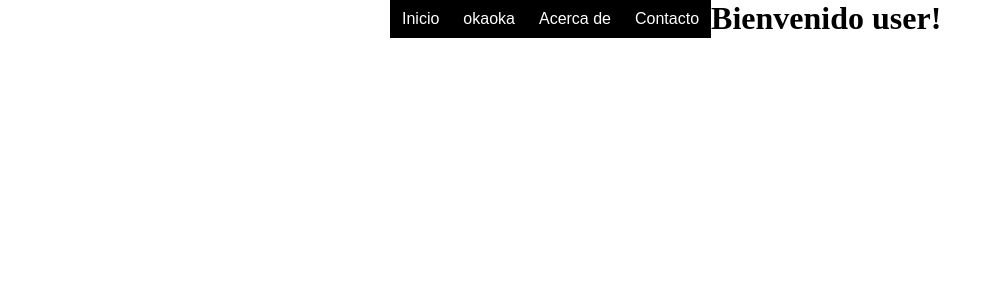
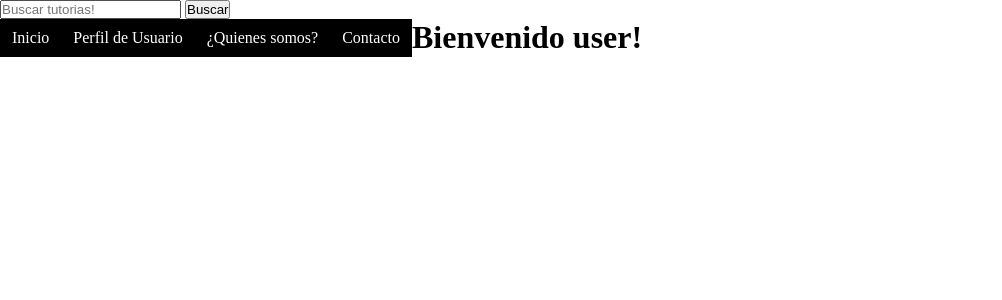
Before and after one commit to PabloReszczynski/Tics, a PHP site: page /welcome2.php in a window 1280 px wide. Shown: the top 300 px of the page, without its empty margins (0-1002 px from the left). Run offline with PHP 8.4, Linux system fonts and the light colour scheme.

Commit message:
welcome con search bar y menu, falta agregar bootstrap

```diff
--- a/welcome2.php
+++ b/welcome2.php
@@ -56,35 +56,24 @@
 			</style>
   </head>
   <body>
-    <div id="header">
-			<ul class="nav">
-				<li><a href="">Inicio</a></li>
-				<li><a href="">okaoka</a>
-					<ul>
-						<li><a href="">pablo<3</a></li>
-						<li><a href="">paulii</a></li>
-						<li><a href="">nelsonnss</a></li>
-						<li><a href=""></a>
-							<ul>
-								<li><a href="">Submenu1</a></li>
-								<li><a href="">Submenu2</a></li>
-								<li><a href="">Submenu3</a></li>
-								<li><a href="">Submenu4</a></li>
-							</ul>
-						</li>
-					</ul>
-				</li>
-				<li><a href="">Acerca de</a>
-					<ul>
-						<li><a href="">Submenu1</a></li>
-						<li><a href="">Submenu2</a></li>
-						<li><a href="">Submenu3</a></li>
-						<li><a href="">Submenu4</a></li>
-					</ul>
-				</li>
-				<li><a href="">Contacto</a></li>
-			</ul>
-		</div>
+  	<div class="row">
+  <div class="col-lg-6">
+    <div class="input-group">
+      <input type="text" class="form-control" placeholder="Buscar tutorias!">
+      <span class="input-group-btn">
+        <button class="btn btn-default" type="button">Buscar</button>
+      </span>
+    </div><!-- /input-group -->
+  </div><!-- /.col-lg-6 -->
+</div><!-- /.row -->
+    <div>
+    	<ul class="nav nav-pills nav-stacked">
+  <li role="presentation" class="active"><a href="#">Inicio</a></li>
+  <li role="presentation"><a href="#">Perfil de Usuario</a></li>
+  <li role="presentation"><a href="#">¿Quienes somos?</a></li>
+  <li role="presentation"><a href="#">Contacto</a></li>
+	</ul>
+	</div>
     <div class="container">
       <?php
         echo "<h1> Bienvenido user!</h1>";
```
